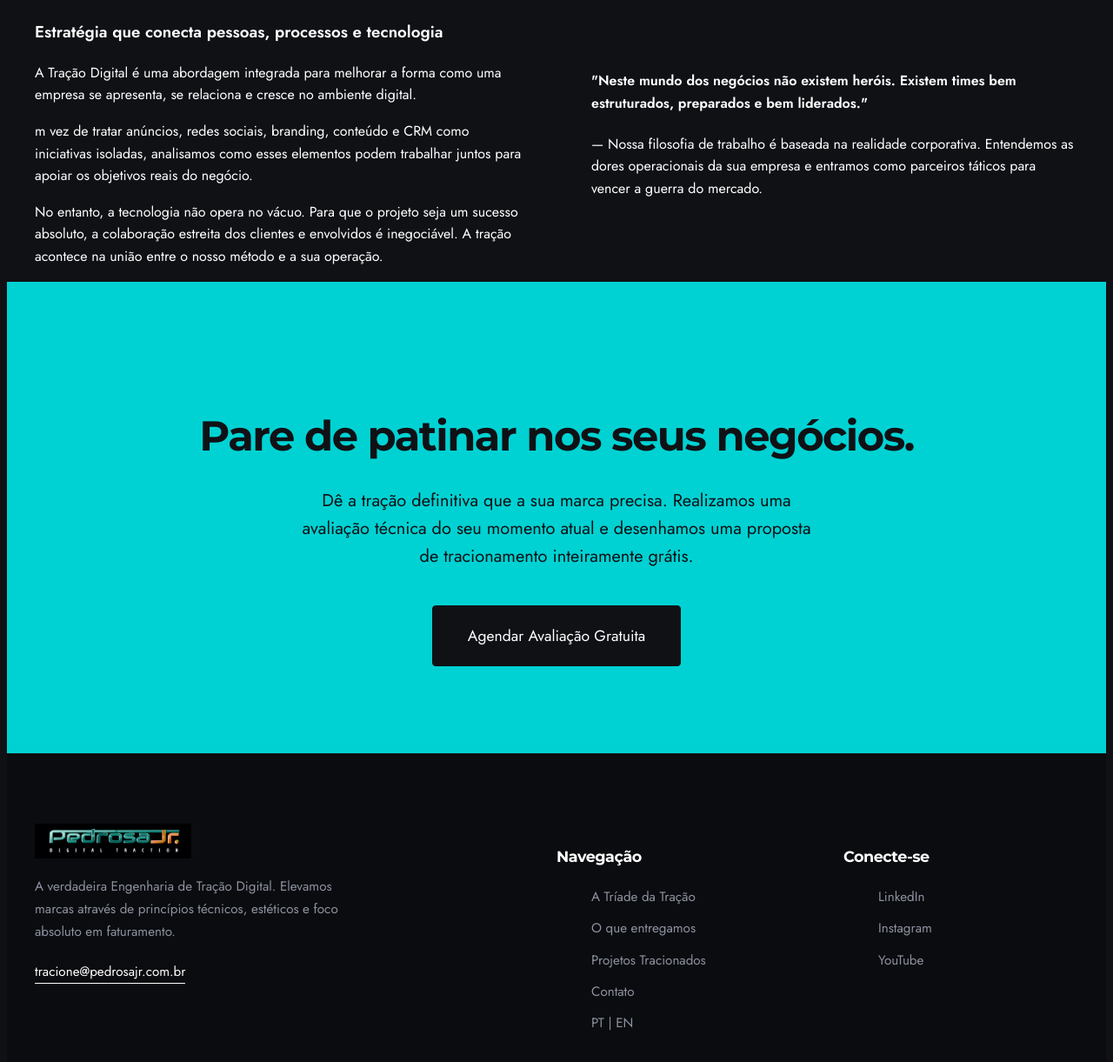
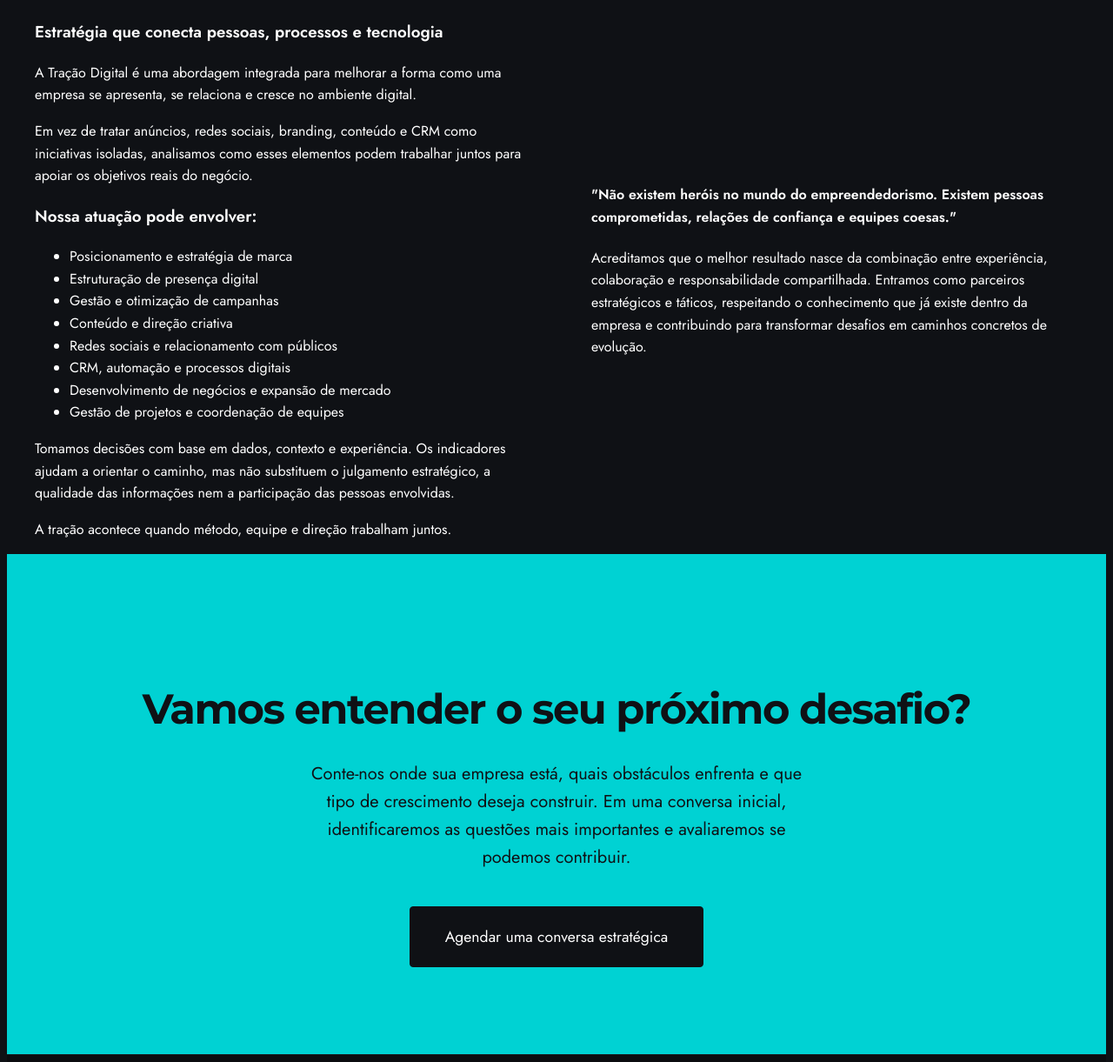
Before and after one commit to pedrosajrdigital/pedrosajr, a Jekyll site: the page built from o-que-entregamos.html, in a window 1280 px wide and 1400 px high, scrolled down 991 px. Shown: the part 179-1400 px from the top of the window at 87% size. Built offline with Jekyll 4.4.1, drawn with Linux system fonts in a browser that asks for light colours; some of the changed text lies outside the part shown.

Commit message:
Update content in o-que-entregamos.html

```diff
--- a/o-que-entregamos.html
+++ b/o-que-entregamos.html
@@ -56,7 +56,7 @@ lang: pt
         <div class="container">
             <span class="overline">Nossa Essência</span>
             <h1 class="page-title">Crescimento sustentável, Confiança e Performance Mensurável</h1>
-            <p class="page-subtitle">Somos uma empresa de estratégia digital, desenvolvimento de negócios e estruturação de crescimento.</p>
+            <p class="page-subtitle">Somos uma empresa de estratégia digital, desenvolvimento de mercado e estruturação de crescimento.</p>
             <p>Combinamos experiência corporativa, pensamento analítico, criatividade e tecnologia para ajudar empresas e projetos de valor a se posicionarem melhor, organizarem sua presença digital e crescerem com mais clareza e consistência.
 Levamos nosso trabalho a sério, mas acreditamos que excelência também nasce de curiosidade, colaboração e aprendizado contínuo. Cada cliente é recebido com atenção individual, porque nenhum negócio tem exatamente o mesmo contexto, desafio ou objetivo.</p>
         </div>
@@ -106,13 +106,25 @@ Levamos nosso trabalho a sério, mas acreditamos que excelência também nasce d
                     <span class="overline">Nossa Operação</span>
                     <h3>Estratégia que conecta pessoas, processos e tecnologia</h3>
                     <p>A Tração Digital é uma abordagem integrada para melhorar a forma como uma empresa se apresenta, se relaciona e cresce no ambiente digital.</p>
-                    <p>m vez de tratar anúncios, redes sociais, branding, conteúdo e CRM como iniciativas isoladas, analisamos como esses elementos podem trabalhar juntos para apoiar os objetivos reais do negócio.</p>
-                    <p>No entanto, a tecnologia não opera no vácuo. Para que o projeto seja um sucesso absoluto, a colaboração estreita dos clientes e envolvidos é inegociável. A tração acontece na união entre o nosso método e a sua operação.</p>
+                    <p>Em vez de tratar anúncios, redes sociais, branding, conteúdo e CRM como iniciativas isoladas, analisamos como esses elementos podem trabalhar juntos para apoiar os objetivos reais do negócio.</p>
+                    <h3>Nossa atuação pode envolver:</h3>
+                    <ul class="lista-atuacao">
+                        <li>Posicionamento e estratégia de marca</li>
+                        <li>Estruturação de presença digital</li>
+                        <li>Gestão e otimização de campanhas</li>
+                        <li>Conteúdo e direção criativa</li>
+                        <li>Redes sociais e relacionamento com públicos</li>
+                        <li>CRM, automação e processos digitais</li>
+                        <li>Desenvolvimento de negócios e expansão de mercado</li>
+                        <li>Gestão de projetos e coordenação de equipes</li>
+                    </ul>
+                    <p>Tomamos decisões com base em dados, contexto e experiência. Os indicadores ajudam a orientar o caminho, mas não substituem o julgamento estratégico, a qualidade das informações nem a participação das pessoas envolvidas.</p>
+                    <p>A tração acontece quando método, equipe e direção trabalham juntos.</p>
                 </div>
 
                 <div class="philosophy-card">
-                    <h4>"Neste mundo dos negócios não existem heróis. Existem times bem estruturados, preparados e bem liderados."</h4>
-                    <p>— Nossa filosofia de trabalho é baseada na realidade corporativa. Entendemos as dores operacionais da sua empresa e entramos como parceiros táticos para vencer a guerra do mercado.</p>
+                    <h4>"Não existem heróis no mundo do empreendedorismo. Existem pessoas comprometidas, relações de confiança e equipes coesas."</h4>
+                    <p>Acreditamos que o melhor resultado nasce da combinação entre experiência, colaboração e responsabilidade compartilhada. Entramos como parceiros estratégicos e táticos, respeitando o conhecimento que já existe dentro da empresa e contribuindo para transformar desafios em caminhos concretos de evolução.</p>
                 </div>
 
             </div>
@@ -122,8 +134,8 @@ Levamos nosso trabalho a sério, mas acreditamos que excelência também nasce d
     <!-- FAIXA DE AÇÃO (CTA) Agressiva -->
     <section class="action-banner">
         <div class="container">
-            <h2>Pare de patinar nos seus negócios.</h2>
-            <p>Dê a tração definitiva que a sua marca precisa. Realizamos uma avaliação técnica do seu momento atual e desenhamos uma proposta de tracionamento inteiramente grátis.</p>
-            <a href="contato.html" class="btn btn-primary">Agendar Avaliação Gratuita</a>
+            <h2>Vamos entender o seu próximo desafio?</h2>
+            <p>Conte-nos onde sua empresa está, quais obstáculos enfrenta e que tipo de crescimento deseja construir. Em uma conversa inicial, identificaremos as questões mais importantes e avaliaremos se podemos contribuir.</p>
+            <a href="contato.html" class="btn btn-primary">Agendar uma conversa estratégica</a>
         </div>
     </section>
```
